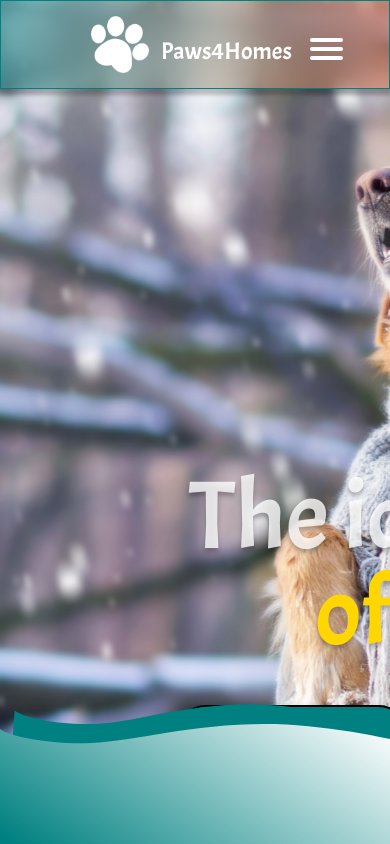
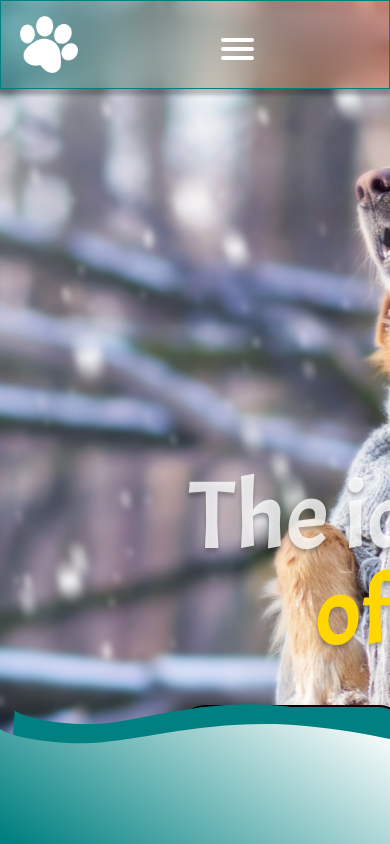
Before and after one commit to awr7/Paws4Homes, a React (Create React App) app in the folder frontend/: page / in a window 390 px wide. Shown: the top 844 px of the page. Built offline with nearby package versions, Linux system fonts and the light colour scheme.

Commit message:
made header responsive

```diff
--- a/frontend/src/components/Header/Header.css
+++ b/frontend/src/components/Header/Header.css
@@ -7,7 +7,7 @@ body, html {
 .header-container {
   display: block;
   z-index: 100;
-  width: 100%;
+  width: 100vw;
   position: fixed;
   animation: none !important;
   transition: none !important;
@@ -75,7 +75,7 @@ body, html {
 .brand-name {
   width: 16.1rem;
   position: absolute;
-  left: 16.1rem;
+  left: 10%;
   top: 3.8rem;
   color: white;
   font-size: 2.4rem;
@@ -88,8 +88,8 @@ body, html {
 .brand-logo {
   width: 5.8rem;
   height: 5.7rem;
-  position: absolute;
-  left: 9.1rem;
+  position: relative;
+  left: 5%;
   top: 1.6rem;
 }
 
@@ -186,6 +186,7 @@ body, html {
   top: 5rem;
   padding-left: 0;
   background: linear-gradient( rgba(255, 127, 80, 0.47) 0%, rgba(0, 128, 128, 0.47) 100%);
+  box-shadow: 0rem 0.4rem 0.4rem 0.2rem rgba(0, 0, 0, 0.25);
   backdrop-filter: blur(20px);
   transform-origin: 100% 0%;
   transform: translate(150%, 0);
@@ -219,4 +220,32 @@ body, html {
   .nav-links {
     display: none !important;
   }
+
+  .brand-name {
+    left: 12%;
+  }
 }
+
+@media screen and (max-width: 850px) {
+  .brand-name {
+    display: none;
+  }
+
+  #menuToggle {
+    right: 15%;
+  }
+}
+
+@media(max-width: 600px) {
+
+  #menuToggle {
+    right: 24%;
+  }
+}
+
+@media(max-width: 400px) {
+
+  #menuToggle {
+    right: 35%;
+  }
+}
```
